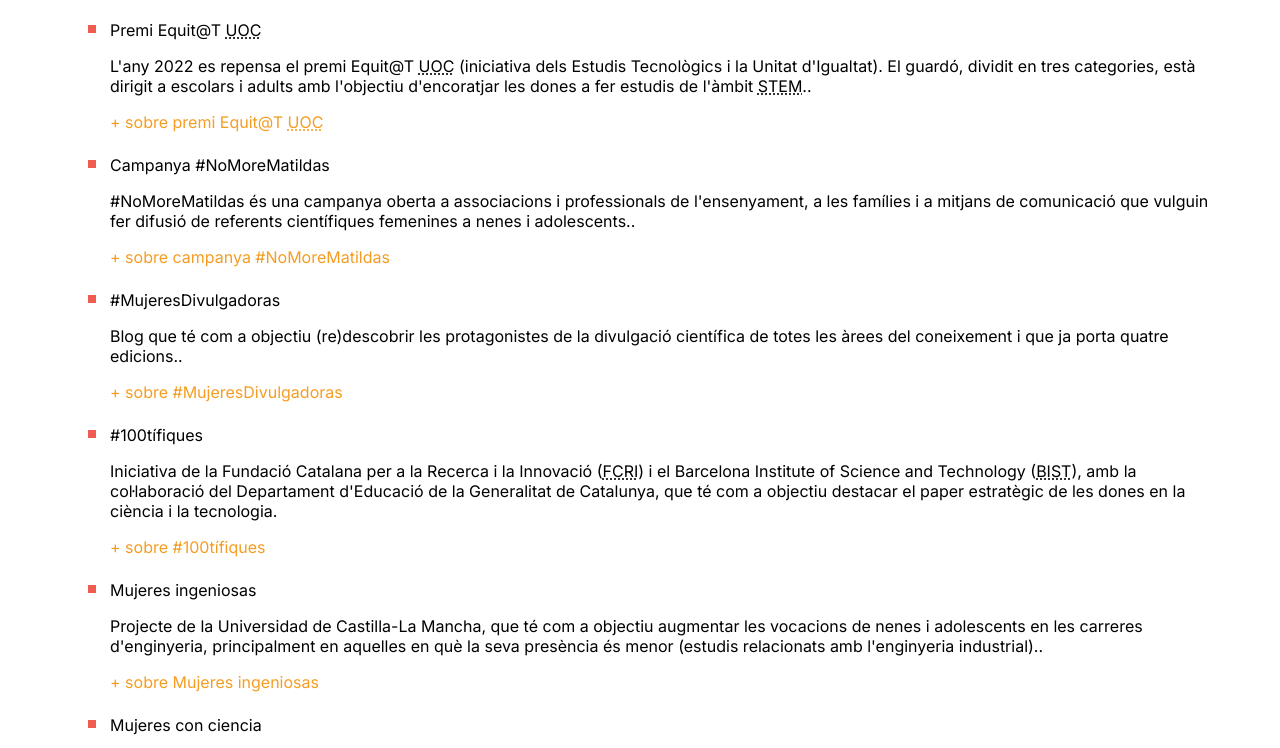
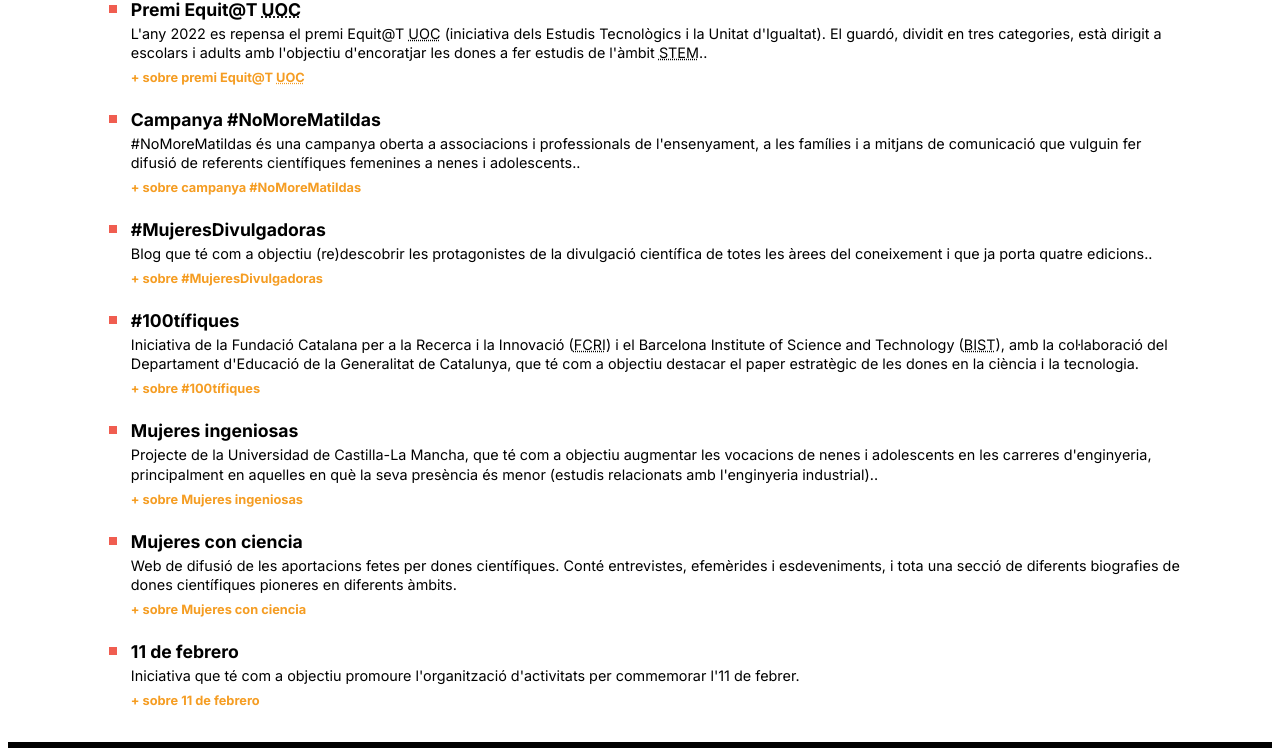
Before and after one commit to dcantosuoc/html_css_pac3, a plain HTML site: page iniciatives.html in a window 1280 px wide. Shown: the part 203-951 px from the top of the page. Drawn offline with Linux system fonts and the light colour scheme.

Commit message:
HTML i CSS PAC3 v1.2

```diff
--- a/css/estils.css
+++ b/css/estils.css
@@ -69,6 +69,7 @@
 
 article {
     text-align: left;
+    line-height: 1.2rem;
 }
 
 figure {
@@ -262,15 +263,34 @@
 }
 
 
-
 li.quadrat {
     list-style-type: square;
+    margin: 1.3rem;
 }
 
 li.quadrat::marker {
     color: rgb(240, 93, 80);
     font-weight: bold;
     font-size: 1.5rem;
+}
+
+li.quadrat p {
+    margin-top: 0.3rem;
+    margin-bottom: 0.3rem;
+}
+
+li.quadrat p:first-child {
+    font-size: 1.1rem;
+    font-weight: bold;
+}
+
+li.quadrat p:nth-child(2) {
+    font-size: 0.9rem;
+}
+
+li.quadrat a {
+    font-size:0.8rem;
+    font-weight: bold;
 }
 
 footer {
```
